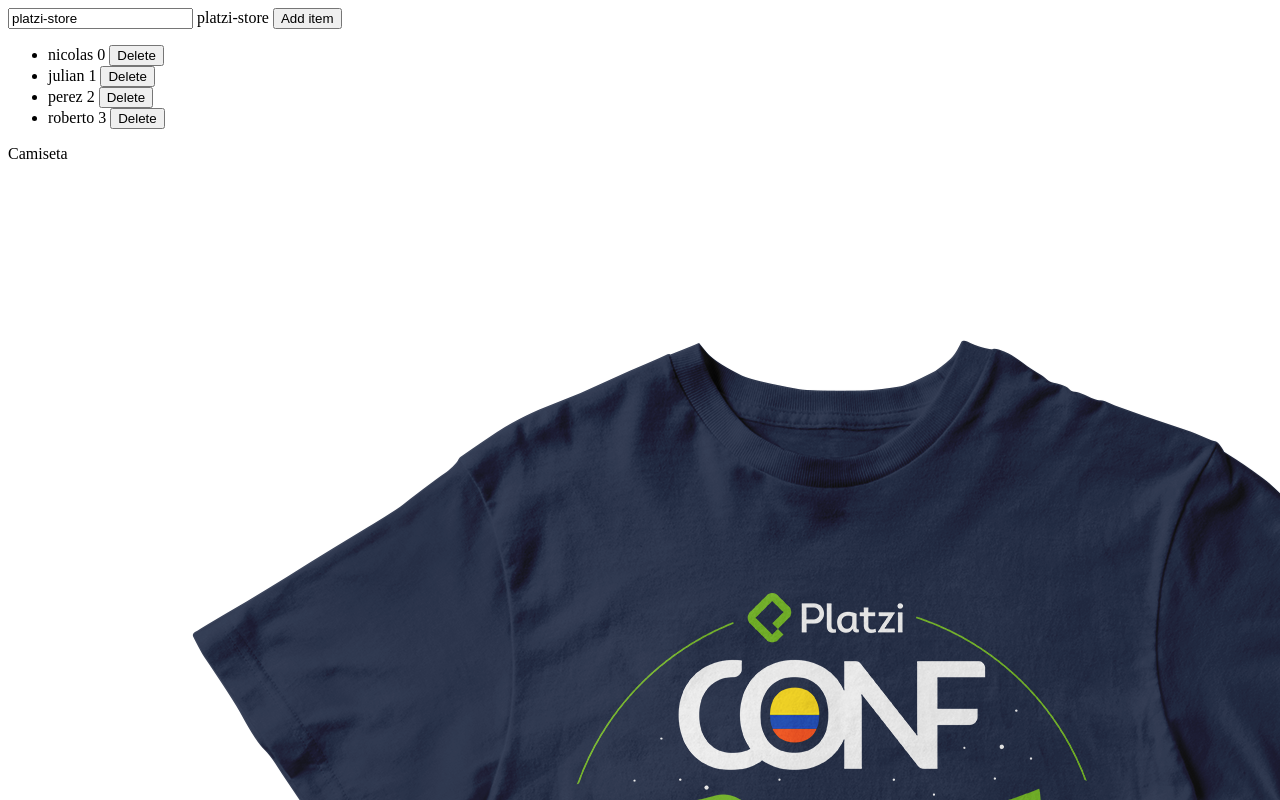
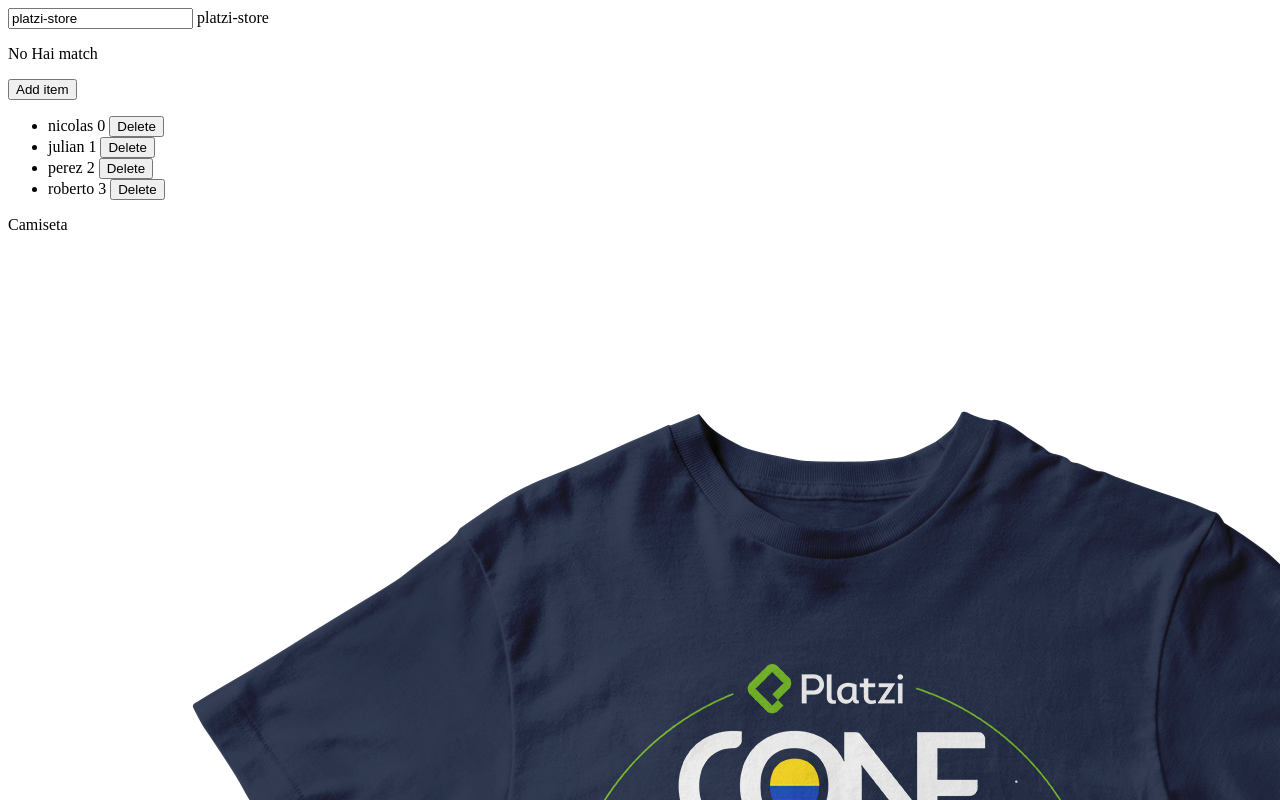
Before and after one commit to masterfabela/curso-angular-platzi, an Angular app in the folder platzi-store/: page / in a window 1280 px wide. Shown: the top 800 px of the page. Built offline with nearby package versions, Linux system fonts and the light colour scheme.

Commit message:
Clase 12

```diff
--- a/platzi-store/src/app/app.component.html
+++ b/platzi-store/src/app/app.component.html
@@ -1,7 +1,13 @@
 <input type="text" [(ngModel)]="title" />
 {{ title }}
 
-<div *ngIf="title === 'nicolas'">Esto es un div</div>
+<div [ngSwitch]="title">
+  <p *ngSwitchCase="'nicolas'">Este es nicolas</p>
+  <p *ngSwitchCase="'julian'">Este es julian</p>
+  <p *ngSwitchCase="'perez'">Este es perez</p>
+  <p *ngSwitchCase="'roberto'">Este es roberto</p>
+  <p *ngSwitchDefault>No Hai match</p>
+</div>
 
 <button (click)="addItem()">Add item</button>
 
```
